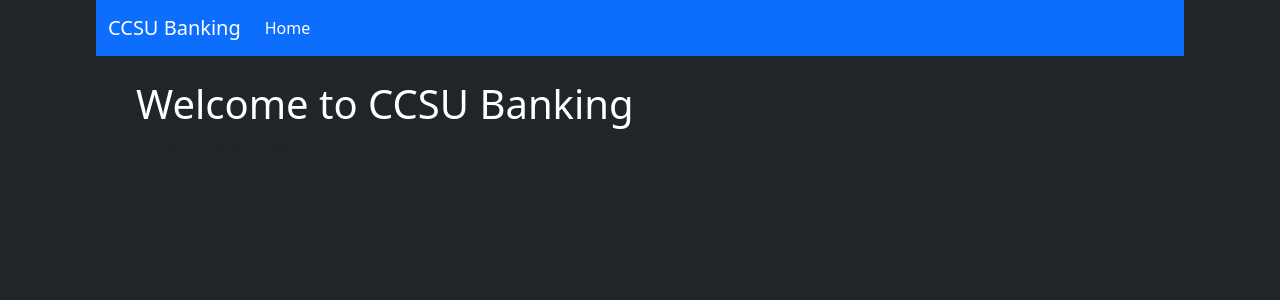
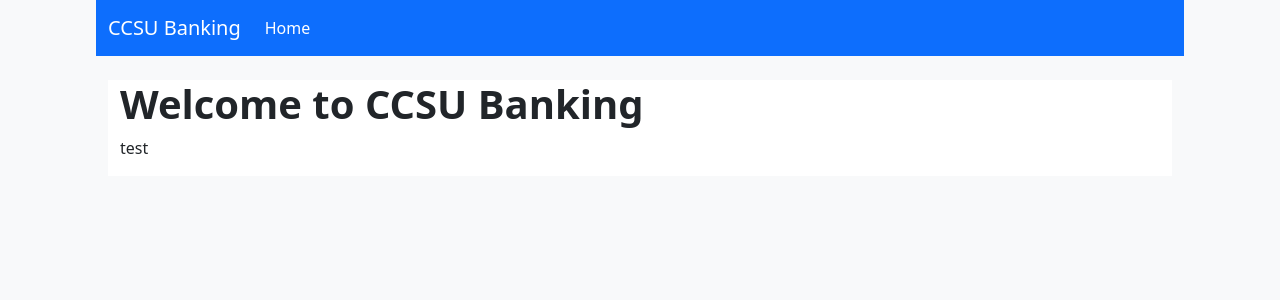
Before and after one commit to abdulmoiz-m/Banking_Project, a Django app: page /bestbank/ in a window 1280 px wide. Shown: the top 300 px of the page. Run offline with Django 3.2, Linux system fonts and the light colour scheme.

Commit message:
Homepage alignment

```diff
--- a/static/css/styles.css
+++ b/static/css/styles.css
@@ -3,5 +3,5 @@ body {
 }
 
 h1 {
-    color: white;
+    /*color: white;*/
 }
--- a/templates/homepage.html
+++ b/templates/homepage.html
@@ -8,7 +8,7 @@
     <link rel="stylesheet" href="{% static 'css/styles.css' %}">
 </head>
 
-<body class="mx-5 px-5 bg-dark">
+<body class="mx-5 px-5 bg-light">
 <nav class="navbar navbar-expand-lg navbar-dark bg-primary">
     <div class="container-fluid">
         <a class="navbar-brand mb-0 h1" href="{% url 'homepage' %}">CCSU Banking</a>
@@ -42,10 +42,14 @@
     </div>
 </nav>
 
-<div class="container mt-4 mx-3">
-    <div class="container-fluid">
-        <h1 class="">Welcome to CCSU Banking</h1>
-        <p>The bank of your dreams</p>
+<div class="container mt-4">
+    <div class="container bg-white">
+        <div class="row align-items-center">
+            <div class="col-lg-8">
+                <h1 class="fw-bold text-dark text-center text-sm-start">Welcome to CCSU Banking</h1>
+                <p>test</p>
+            </div>
+        </div>
     </div>
 </div>
 
```
